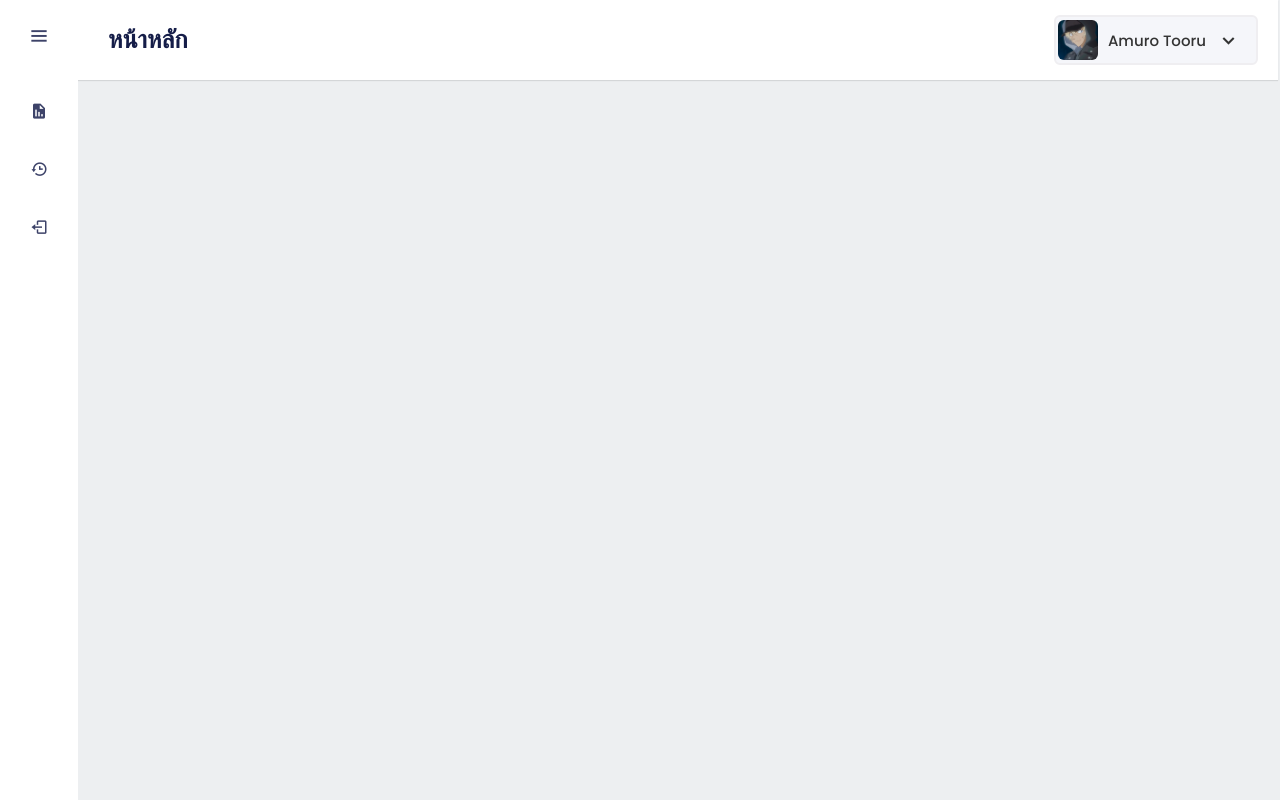
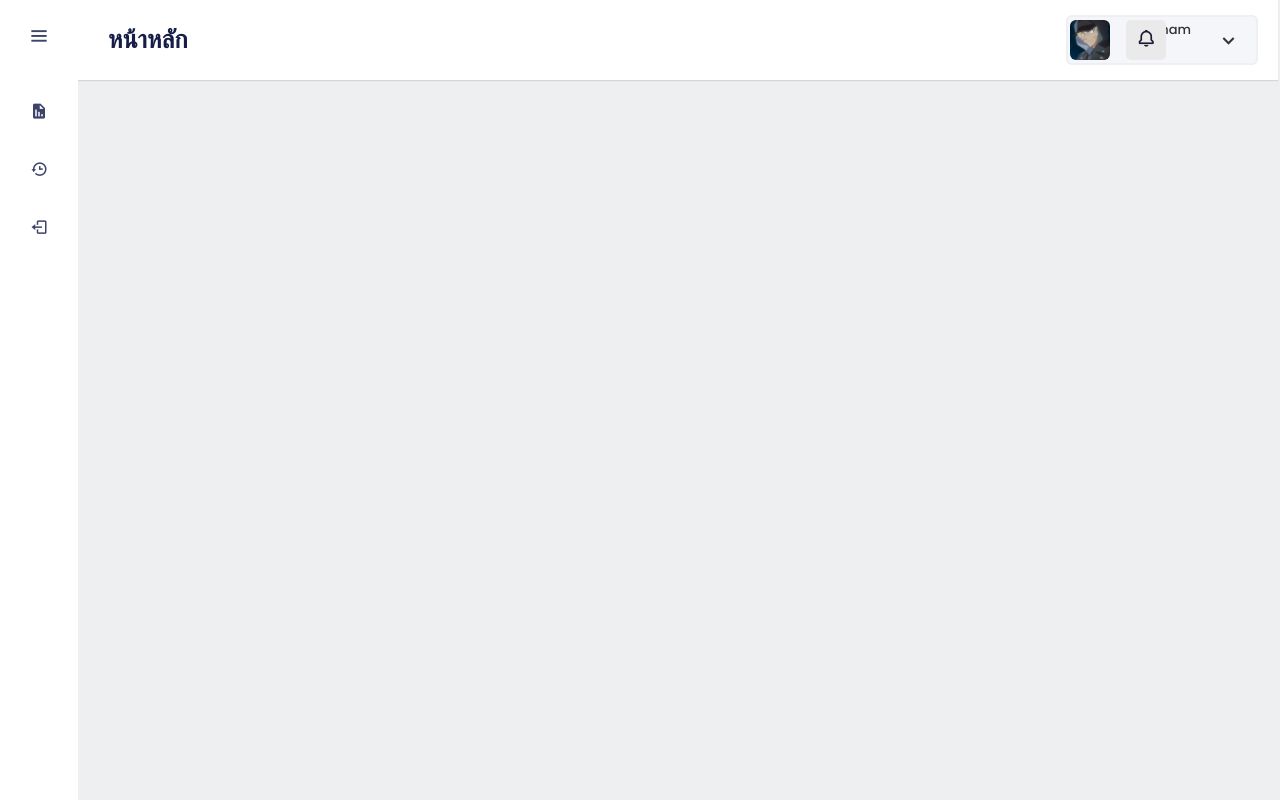
Before and after one commit to thitima02/chiracarehospital, a PHP site: page / in a window 1280 px wide. Run offline with PHP 8.4, Linux system fonts and the light colour scheme.

Commit message:
up bell button in topbar

```diff
--- a/css/menu.css
+++ b/css/main.css
@@ -281,10 +281,10 @@ nav .profile-details img{
   object-fit: cover;
 }
 nav .profile-details .admin_name{
-  font-size: 15px;
+  font-size: 13px;
   font-weight: 500;
   color: #333;
-  margin: 0 10px;
+  margin: 0 25px;
   white-space: nowrap;
 }
 nav .profile-details i{
--- /dev/null
+++ b/css/topbar.css
@@ -0,0 +1,16 @@
+.icon-button {
+    position: relative;
+    color: #1d1b31;
+    border: none;
+    padding: 5px 10px;
+    font-size: 20px;
+    cursor: pointer;
+    border-radius: 5px;
+    background-color: rgb(234, 234, 234);
+    margin-left: 129px;
+    margin-right: -900px;
+}
+
+.icon-button:hover {
+    background-color: #5D97EF;
+}
--- a/index.html
+++ b/index.html
@@ -4,7 +4,8 @@
   <head>
     <meta charset="UTF-8">
     <title> Responsive Sidebar Menu  | CodingLab </title>
-    <link rel="stylesheet" href="css/menu.css">
+    <link rel="stylesheet" href="css/main.css">
+    <link rel="stylesheet" href="css/topbar.css">
     <!-- Boxicons CDN Link -->
     <link href='https://unpkg.com/boxicons@2.0.7/css/boxicons.min.css' rel='stylesheet'>
      <meta name="viewport" content="width=device-width, initial-scale=1.0">
@@ -62,12 +63,21 @@
 
   <section class="home-section">
       <nav>
+        <!--name page on top bar-->
           <div class="sidebar-button">
           <span class="text">หน้าหลัก</span>
-        </div>
+          </div>
+        <!--user notification on top bar-->
+          <button class="icon-button">
+            <i class='bx bx-bell' ></i>
+            </button>
+        <!--user profile on top bar-->
         <div class="profile-details">
           <img src="images/amuro.jpg" alt="profile-details">
-          <span class="admin_name">Amuro Tooru</span>
+          <div class="admin_name">
+            <div class="name">Riranam</div>
+            <div class="job">OPD</div>
+          </div>
           <i class='bx bx-chevron-down' ></i>
         </div>
       </nav>
```
Also changed, not shown: images/chiralogo.png (added).
